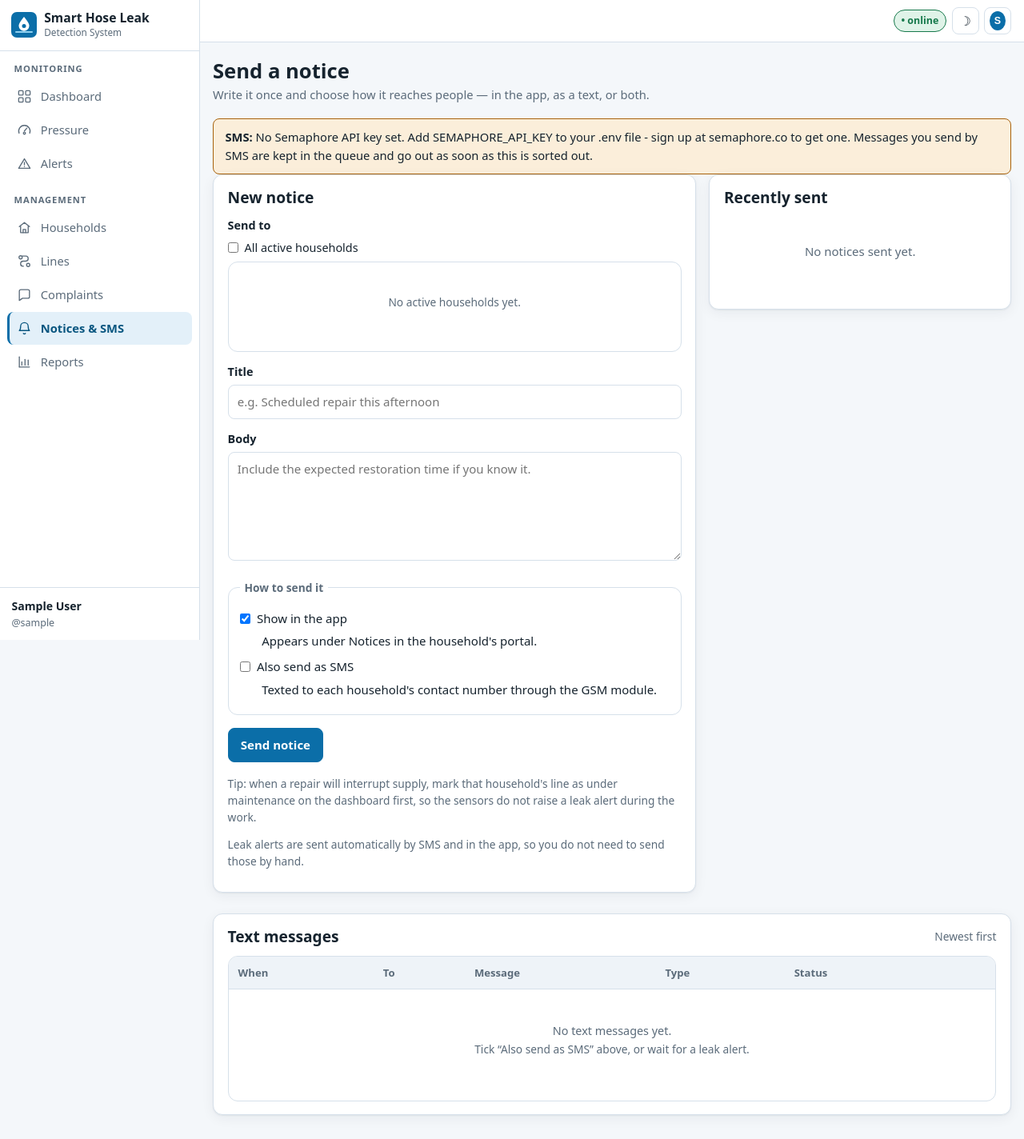
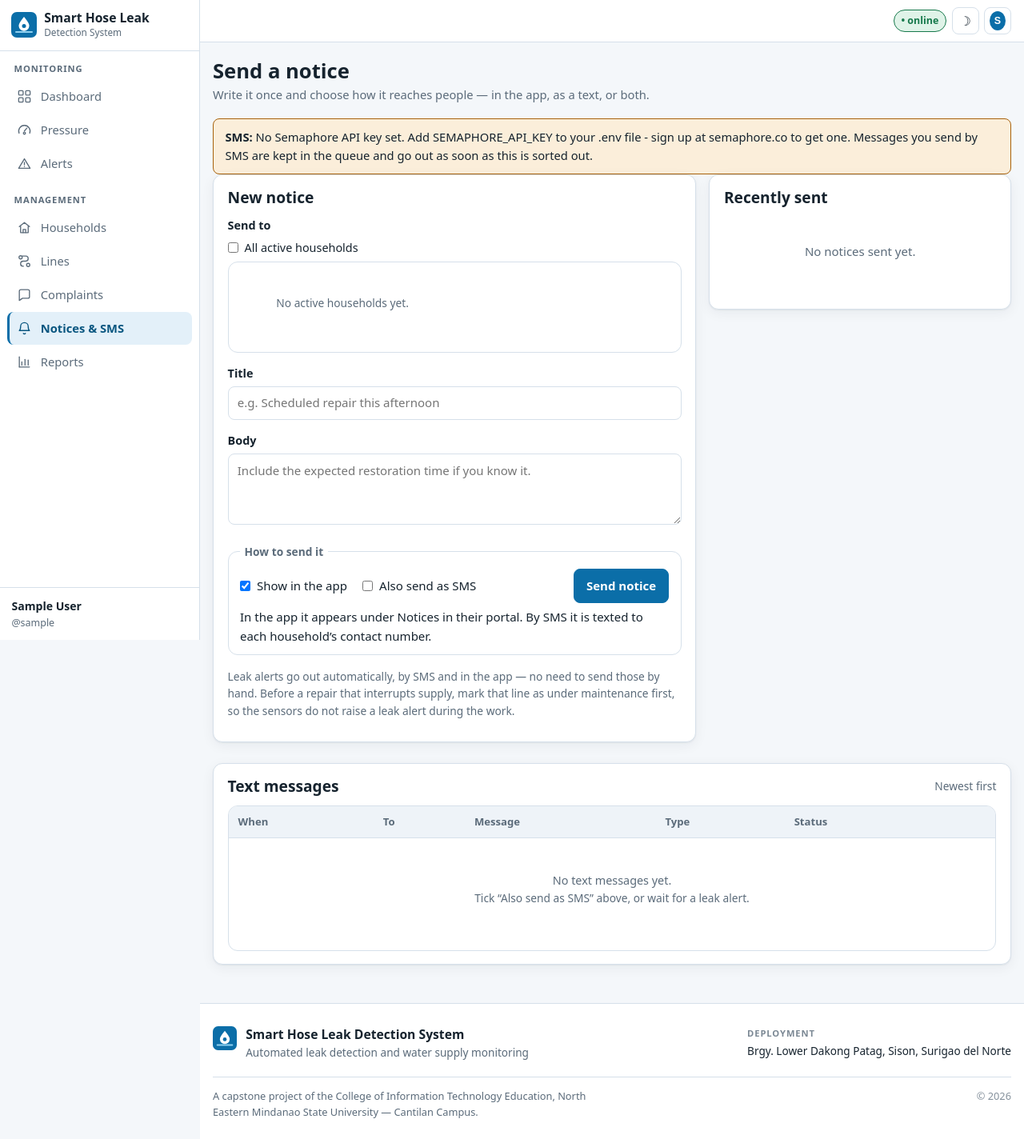
Before and after one commit to Smee-code/SmartHoseLeak, a Django app: page /dashboard/notifications/ in a window 1280 px wide. Shown: the top 1424 px of the page at 80% size. After the commit the page ends 1398 px from the top, so only its background shows below. Run offline with Django 5.2, Linux system fonts and the light colour scheme; the visitor is signed in with stand-in values (Sample User, id 1); data that the repository does not hold is empty.

Commit message:
Compact the compose form so the whole of it fits on screen
Choosing recipients, writing a notice and sending it is one short task, and
it filled a tall column: seven households in a 190px scrolling box that
showed five of them, a five-row message box, two checkboxes each with a
paragraph beneath, a button, and two more paragraphs of advice.

Households now wrap across the width. Seven fit in two rows with nothing
hidden and no scrollbar; the cap only bites past roughly twenty, where a full
list would be the thing pushing the message box off the screen.

The two channels and the send button share one line. Deciding where a notice
goes and sending it are one action, and stacking them put three rows and two
paragraphs between the message and the button. The per-checkbox paragraphs
became one sentence under both, and the two closing tips became one.

The message box is three rows rather than five - it was sized for an essay,
and the counter beside it already says when a notice is getting long.

Also corrects wording the Semaphore switch left stale: the SMS hint still
said messages were texted "through the GSM module", which has not been true
since the modem came out.

Verified in a browser: all seven households visible without scrolling, the
all-households toggle still disables the grid, the SMS length counter still
appears, no console errors, 18 tests pass.

Co-Authored-By: Claude Opus 5 (1M context) <noreply@anthropic.com>

```diff
--- a/GUIDE.txt
+++ b/GUIDE.txt
@@ -456,11 +456,11 @@ SETTING IT UP  (about 5 minutes)
 
 SENDING ONE BY HAND
   Dashboard -> Notices & SMS
-  1. Tick the households, or tick "All active households"
+  1. Tick the households, or tick "All active households". They are laid out
+     across the width, so all of them are visible without scrolling.
   2. Title and message
   3. Under "How to send it", tick "Show in the app", "Also send as SMS", or
-     both. At least one is required.
-  4. Send notice
+     both. At least one is required. Send notice is on the same line.
 
   A counter shows how many texts it will cost. Over 160 characters it is
   split into numbered parts.
--- a/core/forms.py
+++ b/core/forms.py
@@ -317,7 +317,6 @@ class NotificationForm(forms.Form):
         widget=forms.CheckboxSelectMultiple,
         required=False,
         label="Send to",
-        help_text="Leave everything unticked and tick 'All active households' instead.",
     )
     to_all = forms.BooleanField(
         required=False, initial=False, label="All active households",
@@ -329,7 +328,7 @@ class NotificationForm(forms.Form):
     )
     body = forms.CharField(
         widget=forms.Textarea(attrs={
-            "rows": 5,
+            "rows": 3,
             "placeholder": "Include the expected restoration time if you know it.",
             "data-sms-counter": "true",
         })
@@ -337,11 +336,9 @@ class NotificationForm(forms.Form):
 
     in_app = forms.BooleanField(
         required=False, initial=True, label="Show in the app",
-        help_text="Appears under Notices in the household's portal.",
     )
     by_sms = forms.BooleanField(
         required=False, initial=False, label="Also send as SMS",
-        help_text="Texted to each household's contact number through the GSM module.",
     )
 
     def __init__(self, *args, **kwargs):
--- a/static/css/app.css
+++ b/static/css/app.css
@@ -1141,13 +1141,16 @@ td.num, th.num { text-align: right; font-variant-numeric: tabular-nums; }
 .check-row input[type="checkbox"] { width: auto; margin: 0; }
 .check-row label { margin: 0; font-weight: 500; }
 
-/* The household list is scrollable rather than tall: at six households a
-   full list is fine, and at sixty it would push the message box off-screen
-   entirely. */
-.pick-list {
-  max-height: 190px; overflow-y: auto;
+/* Households wrap across the width rather than stacking in a scrolling box.
+   Seven of them took 190px and a scrollbar to show five; wrapping, they take
+   two rows and hide none. The cap only bites past roughly twenty, where a
+   full list would be the thing pushing the message box off the screen. */
+.pick-grid {
+  display: grid; gap: .1rem .9rem;
+  grid-template-columns: repeat(auto-fill, minmax(190px, 1fr));
+  max-height: 148px; overflow-y: auto;
   border: 1px solid var(--border); border-radius: var(--radius);
-  padding: .4rem .6rem; margin-top: .4rem; background: var(--surface);
+  padding: .45rem .6rem; margin-top: .4rem; background: var(--surface);
 }
 .pick-option { display: flex; align-items: center; gap: .5rem; padding: .22rem 0; font-weight: 400; }
 .pick-option input { width: auto; margin: 0; }
@@ -1155,14 +1158,19 @@ td.num, th.num { text-align: right; font-variant-numeric: tabular-nums; }
 /* Ticking "all households" makes the list irrelevant, not wrong - so it is
    dimmed and inert rather than hidden, which would make the options appear
    to vanish. */
-.pick-list.is-disabled { opacity: .45; pointer-events: none; }
+.pick-grid.is-disabled { opacity: .45; pointer-events: none; }
 
 .channel-box {
   border: 1px solid var(--border); border-radius: var(--radius);
   padding: .7rem .9rem; margin: 1rem 0;
 }
 .channel-box legend { padding: 0 .35rem; color: var(--text-muted); font-weight: 600; }
-.channel-box .helptext { margin: 0 0 .5rem 1.7rem; }
+
+/* The channels and the send button on one line: choosing where a notice goes
+   and sending it are one action, and stacking them put three rows and two
+   paragraphs between the message and the button. */
+.channel-row { display: flex; align-items: center; gap: 1.2rem; flex-wrap: wrap; }
+.channel-row .btn { margin-left: auto; }
 
 /* A message that will split into several texts is not an error - it costs
    more and may arrive out of order. Amber, not red. */
--- a/templates/facilitator/notifications.html
+++ b/templates/facilitator/notifications.html
@@ -38,13 +38,20 @@
           <div class="message message-error"><span>{{ form.non_field_errors }}</span></div>
         {% endif %}
 
+        {% comment %}
+          Households wrap across the width instead of stacking in a scrolling
+          box. Seven of them took 190px and a scrollbar to show five; as a
+          wrapping grid they take two rows and hide nothing. The scroll only
+          comes back past about twenty, where a full list would be the thing
+          pushing the message box off the screen.
+        {% endcomment %}
         <div class="field">
           <label>{{ form.households.label }}</label>
           <div class="check-row">
             {{ form.to_all }}
             <label for="{{ form.to_all.id_for_label }}">{{ form.to_all.label }}</label>
           </div>
-          <div class="pick-list" data-household-picker>
+          <div class="pick-grid" data-household-picker>
             {% for choice in form.households %}
               <label class="pick-option">
                 {{ choice.tag }}
@@ -68,32 +75,41 @@
         <p class="small muted" data-sms-count
            data-limit="{{ sms_single_limit }}" hidden></p>
 
+        {% comment %}
+          The two channels on one line, with the explanation folded into one
+          sentence underneath rather than a paragraph under each box. They are
+          a single decision - where does this go - not two separate ones.
+        {% endcomment %}
         <fieldset class="channel-box">
           <legend class="small">How to send it</legend>
-          <div class="check-row">
-            {{ form.in_app }}
-            <label for="{{ form.in_app.id_for_label }}">{{ form.in_app.label }}</label>
+          <div class="channel-row">
+            <span class="check-row">
+              {{ form.in_app }}
+              <label for="{{ form.in_app.id_for_label }}">{{ form.in_app.label }}</label>
+            </span>
+            <span class="check-row">
+              {{ form.by_sms }}
+              <label for="{{ form.by_sms.id_for_label }}">{{ form.by_sms.label }}</label>
+            </span>
+            <button type="submit" class="btn btn-primary">Send notice</button>
           </div>
-          <p class="helptext">{{ form.in_app.help_text }}</p>
-          <div class="check-row">
-            {{ form.by_sms }}
-            <label for="{{ form.by_sms.id_for_label }}">{{ form.by_sms.label }}</label>
-          </div>
-          <p class="helptext">{{ form.by_sms.help_text }}</p>
+          <p class="helptext" style="margin:.4rem 0 0">
+            In the app it appears under Notices in their portal. By SMS it is texted to
+            each household&rsquo;s contact number.
+          </p>
         </fieldset>
-
-        <button type="submit" class="btn btn-primary">Send notice</button>
       </form>
 
-      <p class="small muted" style="margin-top:1rem">
-        Tip: when a repair will interrupt supply, mark that household's line as under
-        maintenance on the dashboard first, so the sensors do not raise a leak alert
-        during the work.
-      </p>
-      <p class="small muted">
-        Leak alerts are sent
-        {% if auto_sms_on %}automatically by SMS and in the app{% else %}in the app only
-        (automatic SMS is switched off){% endif %}, so you do not need to send those by hand.
+      {% comment %}
+        Both tips folded into one line. They are worth saying once, not worth
+        two paragraphs under every compose form.
+      {% endcomment %}
+      <p class="small muted" style="margin-top:.8rem">
+        Leak alerts go out
+        {% if auto_sms_on %}automatically, by SMS and in the app{% else %}in the app only
+        (automatic SMS is off){% endif %} &mdash; no need to send those by hand. Before a
+        repair that interrupts supply, mark that line as under maintenance first, so the
+        sensors do not raise a leak alert during the work.
       </p>
     </div>
 
```
